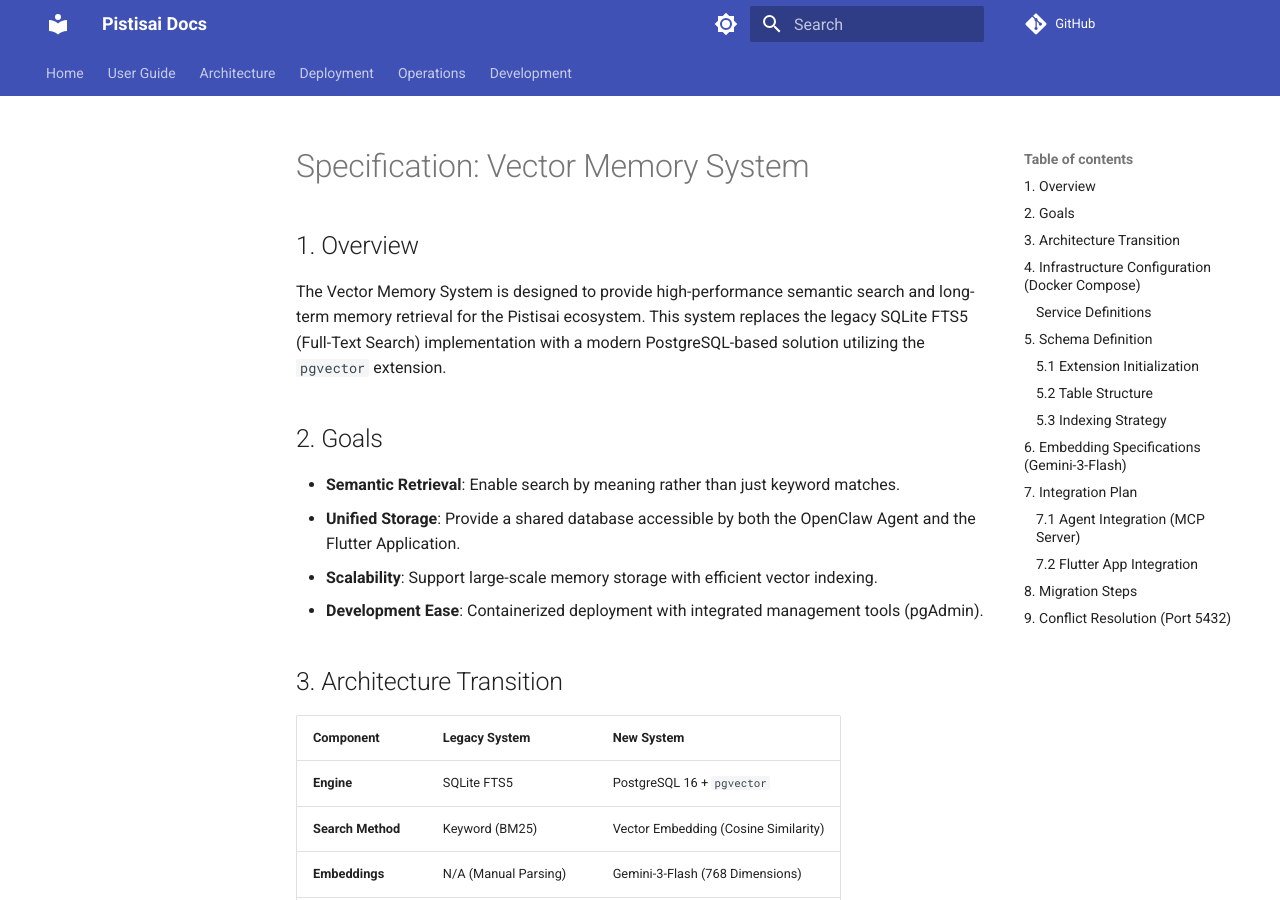
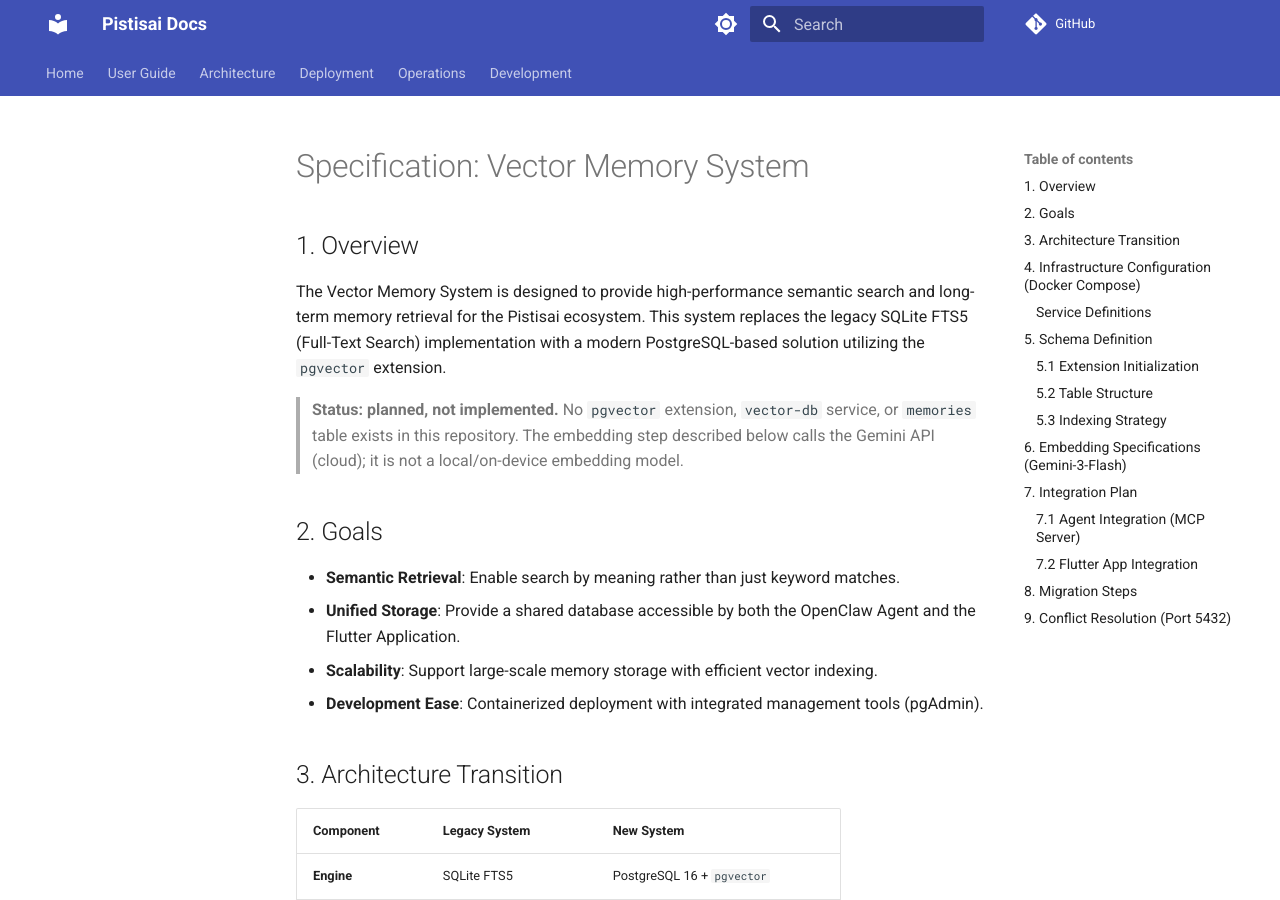
Before and after one commit to pistisAI/pistisai-app, an MkDocs documentation site: the page built from docs/specs/vector-memory-system.md, in a window 1280 px wide and 900 px high. Built offline with MkDocs 1.6.1 and Material for MkDocs 9.7.7, drawn with Linux system fonts in a browser that asks for light colours; comment, search, counter and statistics services are not loaded.

Commit message:
ai(zoid): docs: mark vector memory as planned

```diff
--- a/docs/specs/vector-memory-system.md
+++ b/docs/specs/vector-memory-system.md
@@ -2,6 +2,8 @@
 
 ## 1. Overview
 The Vector Memory System is designed to provide high-performance semantic search and long-term memory retrieval for the Pistisai ecosystem. This system replaces the legacy SQLite FTS5 (Full-Text Search) implementation with a modern PostgreSQL-based solution utilizing the `pgvector` extension.
+
+> **Status: planned, not implemented.** No `pgvector` extension, `vector-db` service, or `memories` table exists in this repository. The embedding step described below calls the Gemini API (cloud); it is not a local/on-device embedding model.
 
 ## 2. Goals
 - **Semantic Retrieval**: Enable search by meaning rather than just keyword matches.
```
